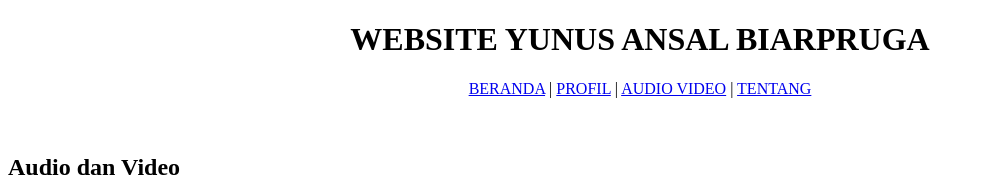
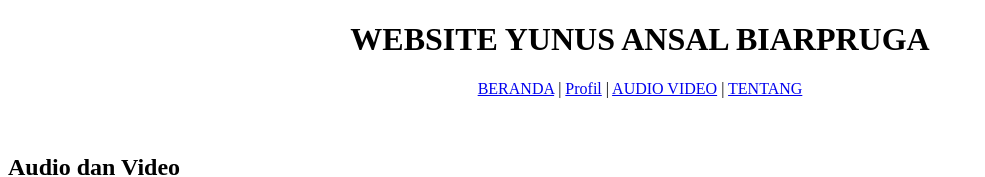
Before and after one commit to Yunus07637/desain-web_yunus, a plain HTML site: page audio-video.html in a window 1280 px wide. Shown: the top 177 px of the page, without its empty margins (0-985 px from the left). Drawn offline with Linux system fonts and the light colour scheme.

Commit message:
hcyg
mvfyt

```diff
--- a/audio-video.html
+++ b/audio-video.html
@@ -10,7 +10,7 @@
         <h1 align="center">WEBSITE YUNUS ANSAL BIARPRUGA</h1>
         <nav align="center">
             <a href="index.html">BERANDA</a> |
-            <a href="profil.html">PROFIL</a> |
+            <a href="profil.html">Profil</a> |
             <a href="audio-video.html">AUDIO VIDEO</a> |
             <a href="tentang.html">TENTANG</a>
         </nav>
```
